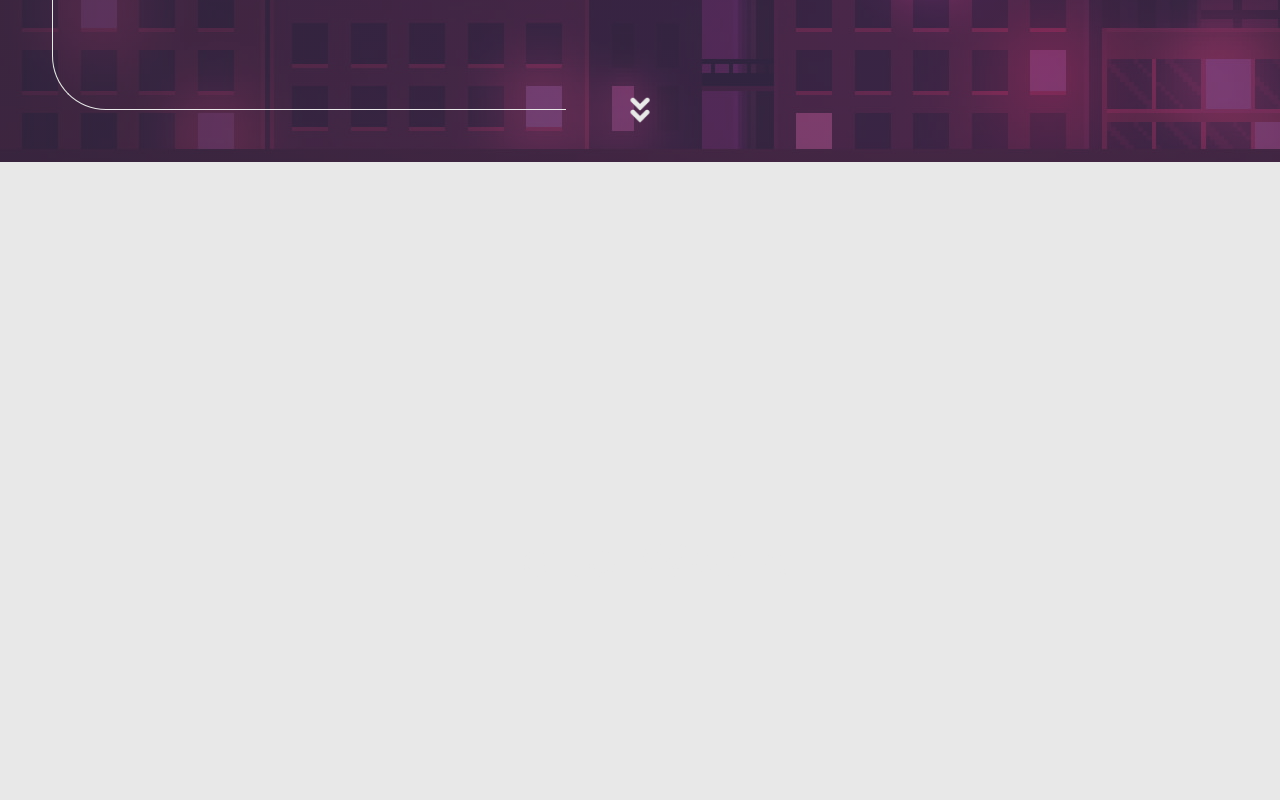
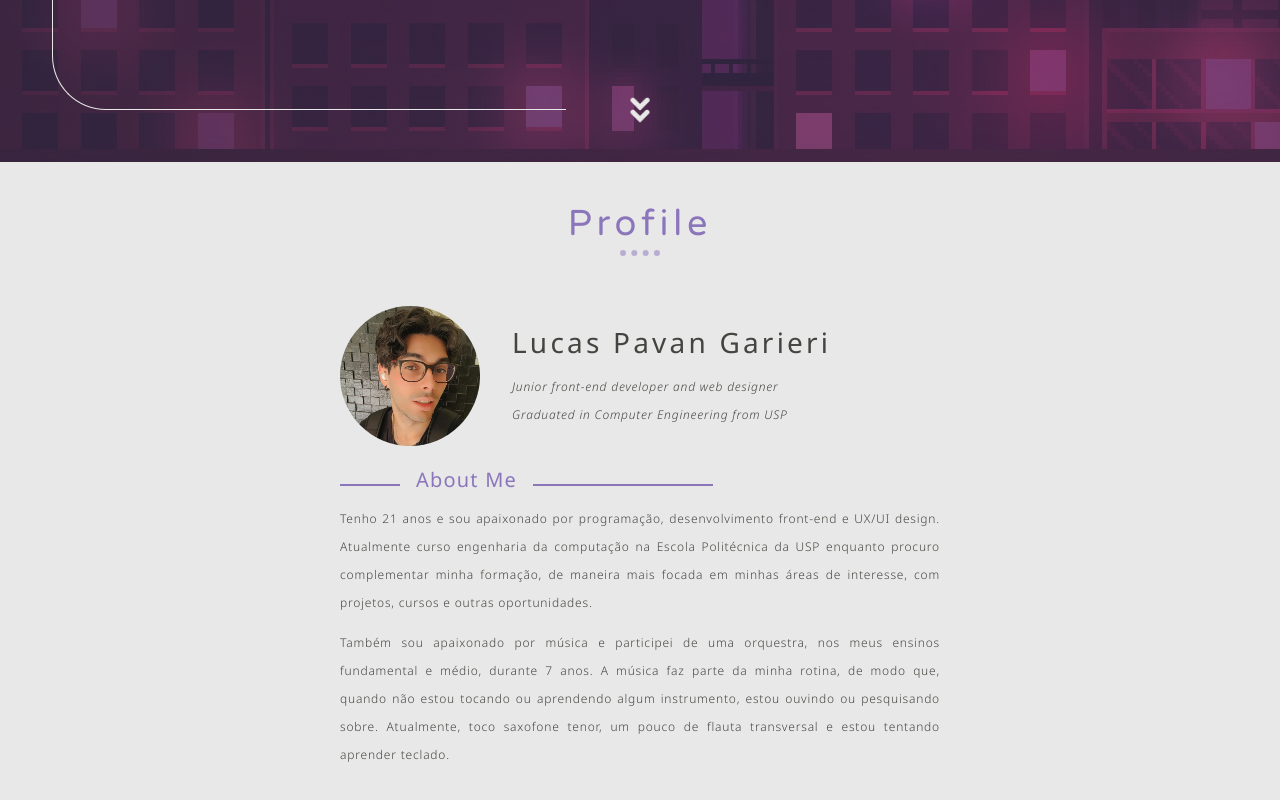
Before and after one commit to lucas-pvg/WebCV, a React (Vite) app: page / in a window 1280 px wide. Shown: the part 638-1438 px from the top of the page. Built offline with nearby package versions, Linux system fonts and the light colour scheme.

Commit message:
🚀 Add profile page

```diff
--- a/src/App.css
+++ b/src/App.css
@@ -13,6 +13,36 @@
   display: none;
 }
 
+/* .app-grid {
+  min-height: 100vh;
+  width: 100vw;
+  padding: 32px 52px;
+
+  display: grid;
+  grid-template-rows: 100px 1fr 100px;
+  grid-template-columns: 1fr 50% 1fr;
+  grid-template-areas:
+    "sidebar header  navbar"
+    "sidebar content navbar"
+    "sidebar footer  navbar"
+  ;
+}
+
+.page-header {
+  grid-area: header;
+}
+
+.page-sidebar {
+  grid-area: sidebar;
+  align-self: center;
+}
+
+.page-content {
+  grid-area: content;
+  overflow: hidden;
+  overflow-y: scroll;
+} */
+
 .page {
   width: 100vw;
   min-height: 100vh;
@@ -20,4 +50,5 @@
   flex-direction: column;
   justify-content: center;
   align-items: center;
+  gap: 20px;
 }
--- a/src/App.tsx
+++ b/src/App.tsx
@@ -1,13 +1,24 @@
+// import { Sidebar } from './components/sidebar/sidebar'
+// import { Header } from './components/header/header'
+
 import { Cover } from './pages/cover/cover'
+import { Profile } from './pages/profile/profile'
 import './App.css'
 
 function App() {
   return (
     <div className='app'>
       <Cover />
-      <div className='page'>
-        <h1>Hello World</h1>
-      </div>
+      <Profile />
+
+      {/* <main className='app-grid'>
+        <Header className='page-header' title='Profile' />
+        <Sidebar className='page-sidebar' />
+
+        <div className='page-content'>
+
+        </div>
+      </main> */}
     </div>
   )
 }
--- /dev/null
+++ b/src/pages/profile/profile.module.css
@@ -0,0 +1,38 @@
+.profile {
+  min-height: 100vh;
+  width: 100vw;
+  display: flex;
+  flex-direction: column;
+  align-items: center;
+  justify-content: start;
+  gap: 50px;
+  /* position: relative;
+  background: var(--background-primary);
+  */
+  padding: 40px;
+}
+
+.content {
+  width: 600px;
+  display: flex;
+  flex-direction: column;
+  align-items: flex-start;
+  gap: 20px;
+
+  /* position: absolute;
+  top: 50%;
+  left: 50%;
+  transform: translate(-50%, -45%);
+  */
+}
+
+.text {
+  display: flex;
+  flex-direction: column;
+  align-items: flex-start;
+  gap: 12px;
+}
+
+.content p {
+  text-align: justify;
+}
--- /dev/null
+++ b/src/pages/profile/profile.tsx
@@ -0,0 +1,23 @@
+import { Header } from '../../components/header/header'
+import { ProfilePic } from '../../components/profile-pic/profile-pic'
+import { SectionTitle } from '../../components/section-title/section-title'
+
+import style from './profile.module.css'
+
+export function Profile() {
+  return (
+    <div id='profile' className={`${style.profile}`}>
+      <Header title='Profile' />
+
+      <section className={style.content}>
+        <ProfilePic />
+
+        <div className={style.text}>
+          <SectionTitle title='About Me' />
+          <p>Tenho 21 anos e sou apaixonado por programação, desenvolvimento front-end e UX/UI design. Atualmente curso engenharia da computação na Escola Politécnica da USP enquanto procuro complementar minha formação, de maneira mais focada em minhas áreas de interesse, com projetos, cursos e outras oportunidades.</p>
+          <p>Também sou apaixonado por música e participei de uma orquestra, nos meus ensinos fundamental e médio, durante 7 anos. A música faz parte da minha rotina, de modo que, quando não estou tocando ou aprendendo algum instrumento, estou ouvindo ou pesquisando sobre. Atualmente, toco saxofone tenor, um pouco de flauta transversal e estou tentando aprender teclado.</p>
+        </div>
+      </section>
+    </div>
+  )
+}
```
